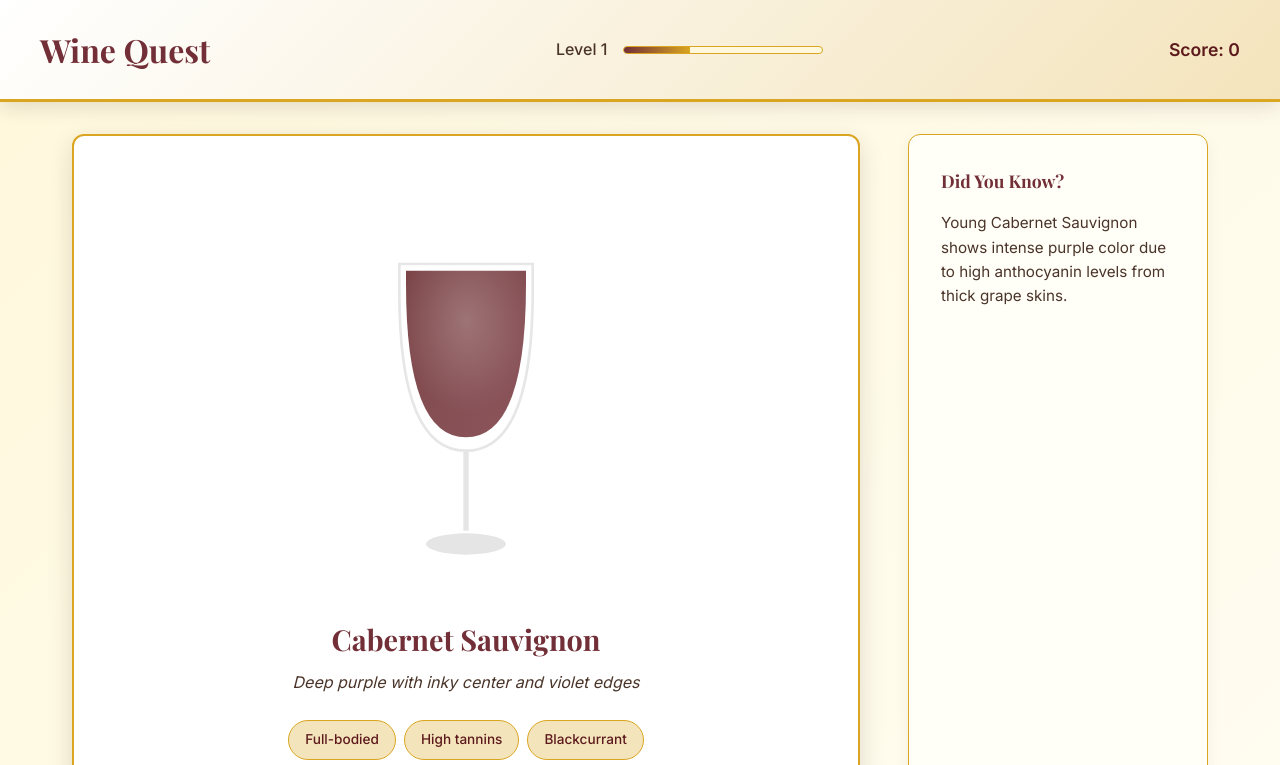
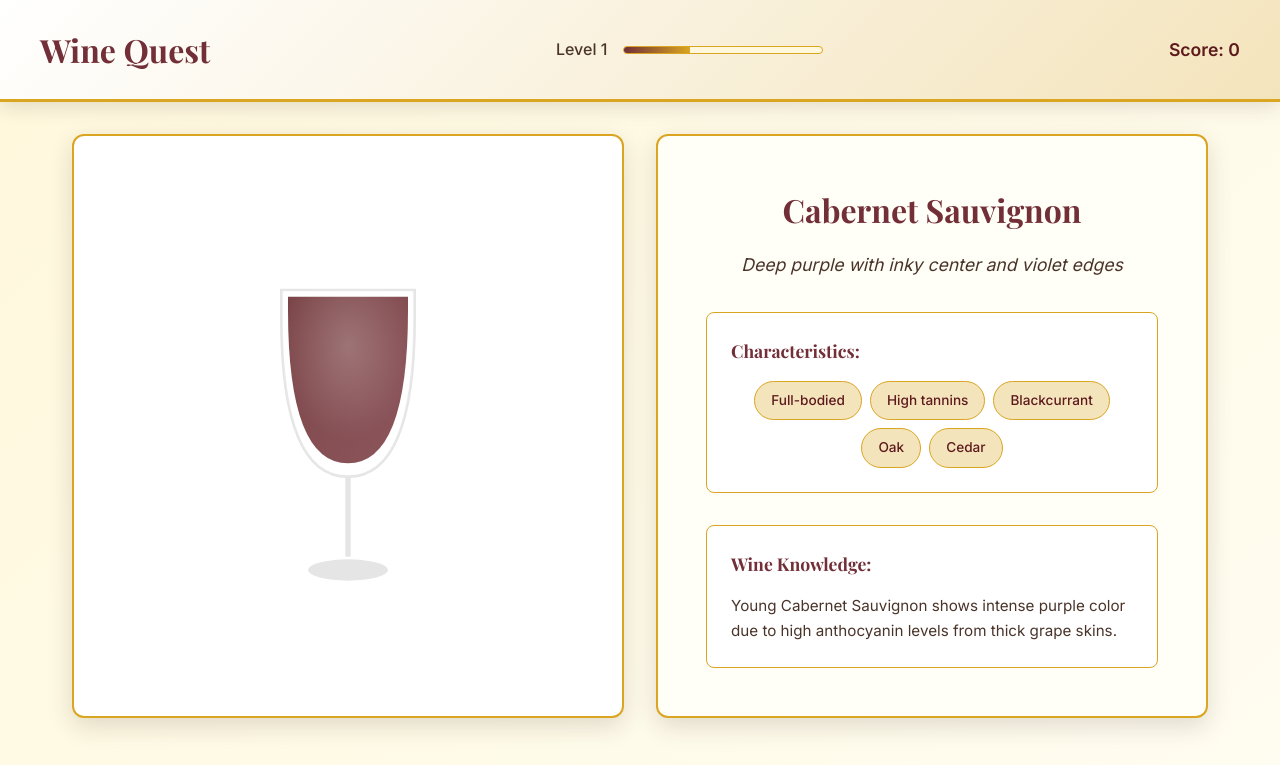
Before and after one commit to eminozturk1986/wine_quest, a plain HTML site: page index.html in a window 1280 px wide. Both pictures are taken after a click on the button "Start Wine Quest". Shown: the top 765 px of the page. Drawn offline with nearby package versions, Linux system fonts and the light colour scheme.

Commit message:
Add files via upload

```diff
--- a/data/wines.js
+++ b/data/wines.js
@@ -206,7 +206,7 @@ const LEVELS = {
             {
                 wine: "cabernet_sauvignon",
                 age: "young",
-                question: "What type of wine is this?",
+                question: "Based on the wine information above, what type of wine is this?",
                 answers: ["Red Wine", "White Wine", "Rosé Wine", "Sparkling Wine"],
                 correct: 0,
                 explanation: "The deep purple color is characteristic of red wines, particularly young Cabernet Sauvignon."
@@ -214,7 +214,7 @@ const LEVELS = {
             {
                 wine: "chardonnay",
                 age: "young",
-                question: "What type of wine is this?",
+                question: "Based on the wine information above, what type of wine is this?",
                 answers: ["Red Wine", "White Wine", "Rosé Wine", "Fortified Wine"],
                 correct: 1,
                 explanation: "The pale yellow color with green hints is typical of white wines like Chardonnay."
@@ -222,7 +222,7 @@ const LEVELS = {
             {
                 wine: "provence_rose",
                 age: "young",
-                question: "What type of wine is this?",
+                question: "Based on the wine information above, what type of wine is this?",
                 answers: ["Light Red", "White Wine", "Rosé Wine", "Champagne"],
                 correct: 2,
                 explanation: "The pale pink color is characteristic of rosé wines, made with brief red grape skin contact."
--- a/index.html
+++ b/index.html
@@ -96,10 +96,16 @@
                                 <ellipse cx="100" cy="270" rx="30" ry="8" fill="#E5E5E5"/>
                             </svg>
                         </div>
+                    </div>
 
-                        <div class="wine-info">
+                    <!-- Wine Information Panel -->
+                    <div class="wine-info-panel">
                         <h3 id="wine-name">Cabernet Sauvignon</h3>
                         <p id="wine-description">Deep purple with inky center, showing youth and intensity</p>
+
+                        <div class="wine-details">
+                            <div class="characteristics-section">
+                                <h4>Characteristics:</h4>
                                 <div id="wine-characteristics" class="characteristics">
                                     <span class="characteristic">Full-bodied</span>
                                     <span class="characteristic">High tannins</span>
@@ -107,17 +113,20 @@
                                     <span class="characteristic">Oak</span>
                                 </div>
                             </div>
+
+                            <div class="educational-section">
+                                <h4>Wine Knowledge:</h4>
+                                <p id="educational-tip">Cabernet Sauvignon's deep color comes from thick grape skins rich in anthocyanins, the compounds responsible for red wine's color.</p>
+                            </div>
+                        </div>
                     </div>
 
-                    <!-- Educational Panel -->
-                    <div class="education-panel">
-                        <h4>Did You Know?</h4>
-                        <p id="educational-tip">Cabernet Sauvignon's deep color comes from thick grape skins rich in anthocyanins, the compounds responsible for red wine's color.</p>
+                    <!-- Question Area (Moved to Bottom) -->
+                    <div class="question-area">
+                        <div class="question-prompt">
+                            <h3 id="question-text">Based on the information above, what type of wine is this?</h3>
                         </div>
 
-                    <!-- Question Area -->
-                    <div class="question-area">
-                        <h3 id="question-text">What type of wine is this?</h3>
                         <div id="answer-buttons" class="answer-buttons">
                             <button class="btn btn-answer" data-answer="red">Red Wine</button>
                             <button class="btn btn-answer" data-answer="white">White Wine</button>
--- a/script.js
+++ b/script.js
@@ -93,7 +93,7 @@ class WineQuest {
         // Update wine display
         this.displayWine(question.wine, question.age);
 
-        // Update question
+        // Update question with educational context
         document.getElementById('question-text').textContent = question.question;
 
         // Update answer buttons
--- a/styles.css
+++ b/styles.css
@@ -204,12 +204,16 @@ p { margin-bottom: var(--spacing-sm); }
 /* Game Screen */
 .game-content {
     display: grid;
-    grid-template-columns: 1fr 300px;
-    gap: var(--spacing-xl);
+    grid-template-columns: 1fr 1fr;
+    gap: var(--spacing-lg);
     min-height: 600px;
+    grid-template-areas:
+        "wine-display wine-info"
+        "question question";
 }
 
 .wine-display {
+    grid-area: wine-display;
     background: var(--white);
     border-radius: var(--border-radius);
     padding: var(--spacing-xl);
@@ -218,6 +222,7 @@ p { margin-bottom: var(--spacing-sm); }
     display: flex;
     flex-direction: column;
     align-items: center;
+    justify-content: center;
 }
 
 .wine-glass-container {
@@ -238,22 +243,6 @@ p { margin-bottom: var(--spacing-sm); }
     transform: scale(1.02);
 }
 
-.wine-info {
-    text-align: center;
-    max-width: 400px;
-}
-
-.wine-info h3 {
-    font-size: 1.8rem;
-    color: var(--wine-burgundy);
-    margin-bottom: var(--spacing-xs);
-}
-
-.wine-info p {
-    color: var(--text-secondary);
-    font-style: italic;
-    margin-bottom: var(--spacing-md);
-}
 
 .characteristics {
     display: flex;
@@ -273,22 +262,53 @@ p { margin-bottom: var(--spacing-sm); }
 }
 
 /* Education Panel */
-.education-panel {
+/* Wine Information Panel */
+.wine-info-panel {
+    grid-area: wine-info;
     background: var(--cream-light);
     border-radius: var(--border-radius);
-    padding: var(--spacing-lg);
-    box-shadow: 0 4px 15px var(--shadow-light);
-    border: 1px solid var(--gold-accent);
+    padding: var(--spacing-xl);
+    box-shadow: 0 8px 25px var(--shadow);
+    border: 2px solid var(--gold-accent);
+}
+
+.wine-info-panel h3 {
+    font-size: 2rem;
+    color: var(--wine-burgundy);
+    margin-bottom: var(--spacing-sm);
+    text-align: center;
+}
+
+.wine-info-panel > p {
+    color: var(--text-secondary);
+    font-style: italic;
+    text-align: center;
+    font-size: 1.1rem;
     margin-bottom: var(--spacing-lg);
 }
 
-.education-panel h4 {
+.wine-details {
+    display: flex;
+    flex-direction: column;
+    gap: var(--spacing-lg);
+}
+
+.characteristics-section,
+.educational-section {
+    background: var(--white);
+    padding: var(--spacing-md);
+    border-radius: var(--border-radius-sm);
+    border: 1px solid var(--gold-accent);
+}
+
+.characteristics-section h4,
+.educational-section h4 {
     color: var(--wine-burgundy);
     font-size: 1.1rem;
     margin-bottom: var(--spacing-sm);
 }
 
-.education-panel p {
+.educational-section p {
     color: var(--text-secondary);
     font-size: 0.95rem;
     line-height: 1.6;
@@ -297,10 +317,21 @@ p { margin-bottom: var(--spacing-sm); }
 
 /* Question Area */
 .question-area {
+    grid-area: question;
     background: var(--white);
     border-radius: var(--border-radius);
     padding: var(--spacing-lg);
-    box-shadow: 0 4px 15px var(--shadow-light);
+    box-shadow: 0 8px 25px var(--shadow);
+    border: 2px solid var(--wine-burgundy);
+    margin-top: var(--spacing-lg);
+}
+
+.question-prompt {
+    text-align: center;
+    margin-bottom: var(--spacing-lg);
+    padding: var(--spacing-md);
+    background: var(--gold-light);
+    border-radius: var(--border-radius-sm);
     border: 1px solid var(--gold-accent);
 }
 
@@ -508,6 +539,10 @@ p { margin-bottom: var(--spacing-sm); }
     .game-content {
         grid-template-columns: 1fr;
         gap: var(--spacing-lg);
+        grid-template-areas:
+            \"wine-display\"
+            \"wine-info\"
+            \"question\";
     }
 
     .wine-display {
```
Lines whose indentation alone changed are shown as unchanged.
